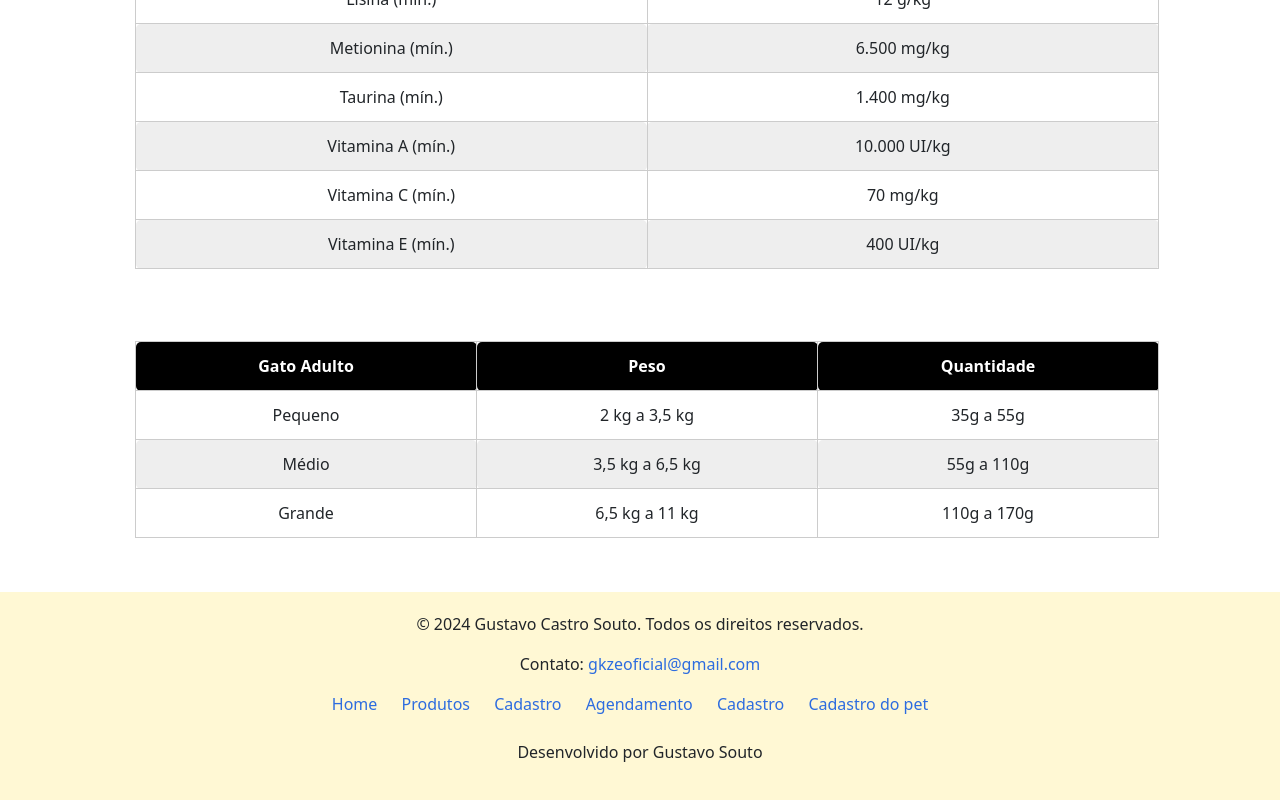
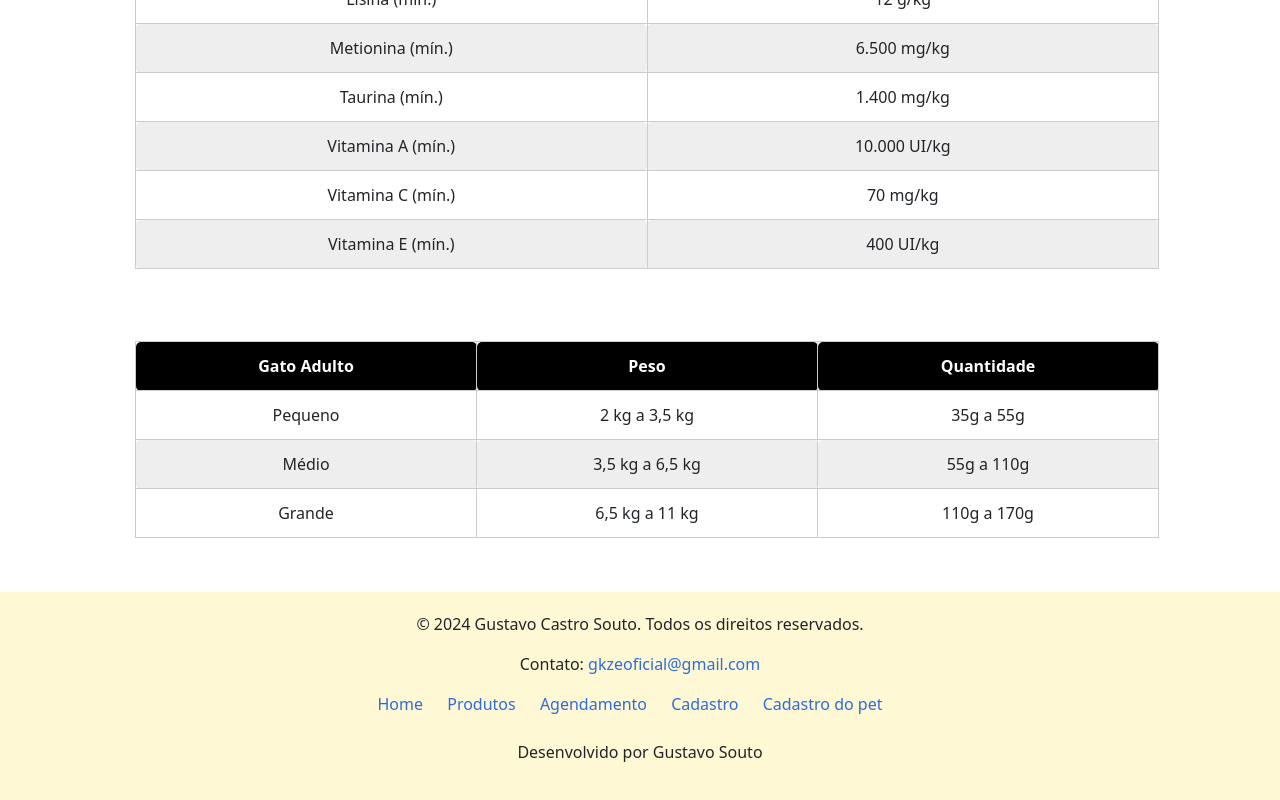
Before and after one commit to soutt0/petshop, a plain HTML site: page detalhe_produto.html in a window 1280 px wide. Shown: the part 2363-3163 px from the top of the page. Drawn offline with nearby package versions, Linux system fonts and the light colour scheme.

Commit message:
Update detalhe_produto.html

```diff
--- a/detalhe_produto.html
+++ b/detalhe_produto.html
@@ -248,7 +248,6 @@
         <nav class="menu">
             <a href="index.html" style="margin-right: 20px;">Home</a>
             <a href="produto.html"style="margin-right: 20px;">Produtos</a>
-            <a href="formulario_pessoa.html"style="margin-right: 20px;">Cadastro</a>
             <a href="agendamento.html"style="margin-right: 20px;">Agendamento</a>
             <a href="formulario_pessoa.html" style="margin-right: 20px;">Cadastro</a>
             <a href="formulario_pet.html" style="margin-right: 20px;">Cadastro do pet</a>
```
